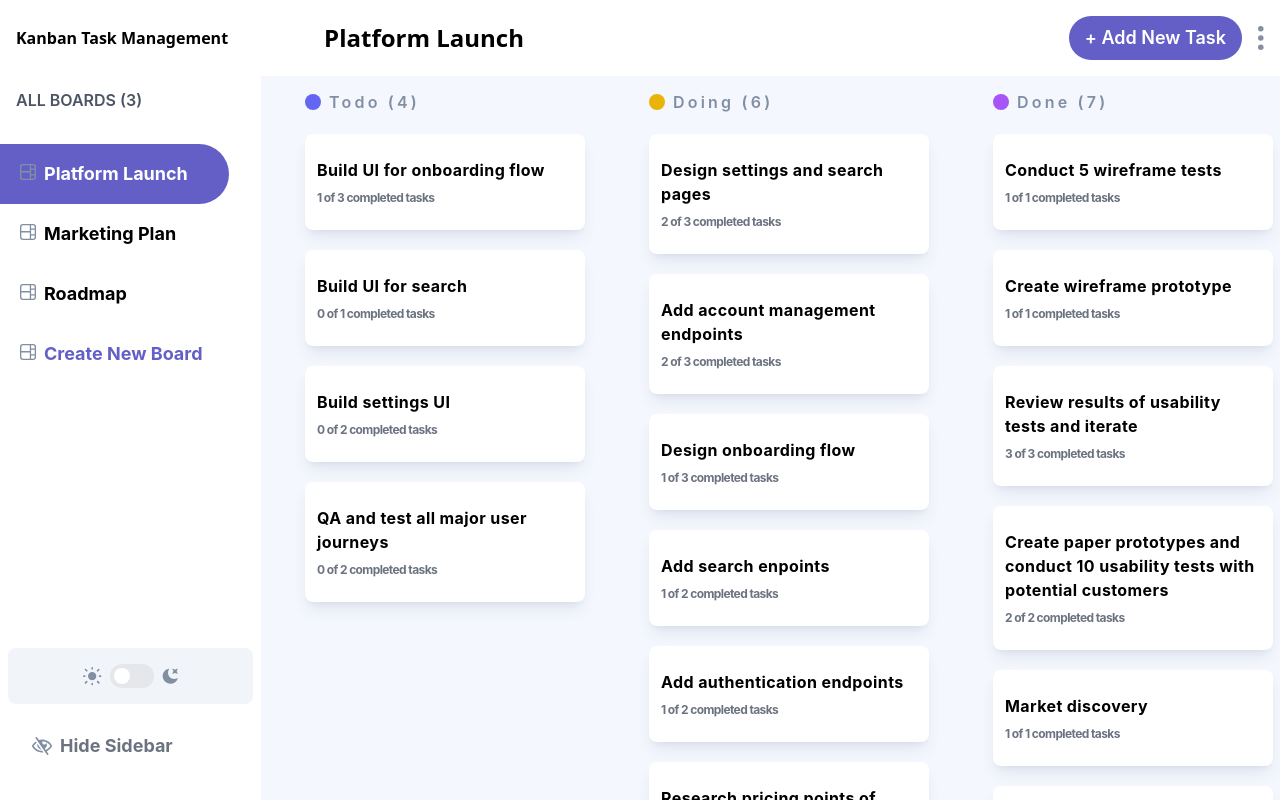
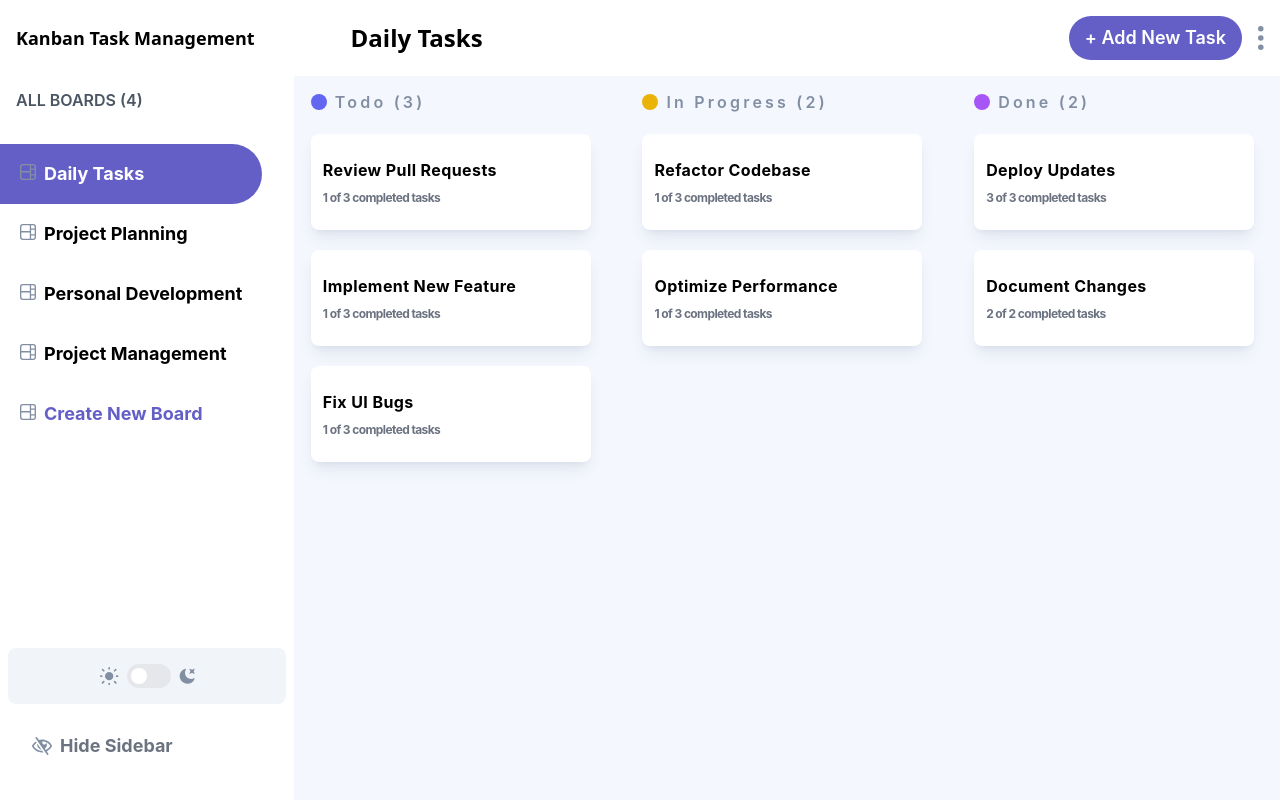
Before and after one commit to md-ziauddin/kanban-task-management-web-app, a React (Vite) app: page / in a window 1280 px wide. Built offline with nearby package versions, Linux system fonts and the light colour scheme.

Commit message:
data updated

```diff
--- a/src/components/Center.jsx
+++ b/src/components/Center.jsx
@@ -49,19 +49,19 @@ const Center = ({ boardModalOpen, setBoardModalOpen }) => {
 
       {/* Column Section */}
       {columns.length > 0 ? (
-        <>
+        <div className="flex w-full justify-around">
           {columns?.map((col, index) => (
             <Column key={index} colIndex={index} />
           ))}
-          <div
+          {/* <div
             onClick={() => {
               setIsBoardModalOpen(true);
             }}
             className=" h-screen dark:bg-[#2b2c3740] flex justify-center items-center font-bold text-2xl hover:text-[#635FC7] transition duration-300 cursor-pointer bg-[#E9EFFA] scrollbar-hide mb-2   mx-5 pt-[90px] min-w-[280px] text-[#828FA3] mt-[135px] rounded-lg "
           >
             + New Column
-          </div>
-        </>
+          </div> */}
+        </div>
       ) : (
         <>
           <EmptyBoard type="edit" />
--- a/src/components/Header.jsx
+++ b/src/components/Header.jsx
@@ -50,8 +50,11 @@ const Header = ({ boardModalOpen, setBoardModalOpen }) => {
         {/* Left Side */}
 
         <div className="flex items-center space-x-2 md:space-x-4">
-          <h3 className=" md:inline-block font-bold font-sans">
+          <h3 className="hidden md:inline-block font-bold font-sans text-lg ">
             Kanban Task Management
+          </h3>
+          <h3 className="block md:hidden font-bold font-sans text-lg">
+            K - board
           </h3>
           <div className="flex items-center">
             <h3 className="truncate max-w-[200px] md:text-2xl text-xl font-bold md:ml-20 font-sans">
--- a/src/data/data.json
+++ b/src/data/data.json
@@ -1,68 +1,65 @@
 {
   "boards": [
     {
-      "name": "Platform Launch",
+      "name": "Daily Tasks",
       "isActive": false,
       "columns": [
         {
           "name": "Todo",
           "tasks": [
             {
-              "title": "Build UI for onboarding flow",
-              "description": "",
+              "title": "Review Pull Requests",
+              "description": "Review and provide feedback on pull requests from team members.",
               "status": "Todo",
               "subtasks": [
                 {
-                  "title": "Sign up page",
+                  "title": "Review UI changes",
                   "isCompleted": true
                 },
                 {
-                  "title": "Sign in page",
+                  "title": "Check code quality",
                   "isCompleted": false
                 },
                 {
-                  "title": "Welcome page",
+                  "title": "Verify functionality",
                   "isCompleted": false
                 }
               ]
             },
             {
-              "title": "Build UI for search",
-              "description": "",
+              "title": "Implement New Feature",
+              "description": "Implement a new feature according to the provided specifications.",
               "status": "Todo",
               "subtasks": [
                 {
-                  "title": "Search page",
+                  "title": "Define feature scope",
+                  "isCompleted": true
+                },
+                {
+                  "title": "Code implementation",
+                  "isCompleted": false
+                },
+                {
+                  "title": "Test functionality",
                   "isCompleted": false
                 }
               ]
             },
             {
-              "title": "Build settings UI",
-              "description": "",
+              "title": "Fix UI Bugs",
+              "description": "Address UI bugs reported by QA or end users.",
               "status": "Todo",
               "subtasks": [
                 {
-                  "title": "Account page",
+                  "title": "Identify reported issues",
+                  "isCompleted": true
+                },
+                {
+                  "title": "Debug and fix CSS issues",
                   "isCompleted": false
                 },
                 {
-                  "title": "Billing page",
-                  "isCompleted": false
-                }
-              ]
-            },
-            {
-              "title": "QA and test all major user journeys",
-              "description": "Once we feel version one is ready, we need to rigorously test it both internally and externally to identify any major gaps.",
-              "status": "Todo",
-              "subtasks": [
-                {
-                  "title": "Internal testing",
-                  "isCompleted": false
-                },
-                {
-                  "title": "External testing",
+                  "title": "Ensure cross-browser compatibility",
                   "isCompleted": false
                 }
               ]
@@ -70,110 +67,42 @@
           ]
         },
         {
-          "name": "Doing",
+          "name": "In Progress",
           "tasks": [
             {
-              "title": "Design settings and search pages",
-              "description": "",
-              "status": "Doing",
+              "title": "Refactor Codebase",
+              "description": "Refactor existing code to improve readability and maintainability.",
+              "status": "In Progress",
               "subtasks": [
                 {
-                  "title": "Settings - Account page",
+                  "title": "Identify areas for improvement",
                   "isCompleted": true
                 },
                 {
-                  "title": "Settings - Billing page",
-                  "isCompleted": true
+                  "title": "Rewrite code segments",
+                  "isCompleted": false
                 },
                 {
-                  "title": "Search page",
+                  "title": "Run unit tests",
                   "isCompleted": false
                 }
               ]
             },
             {
-              "title": "Add account management endpoints",
-              "description": "",
-              "status": "Doing",
+              "title": "Optimize Performance",
+              "description": "Optimize application performance to improve user experience.",
+              "status": "In Progress",
               "subtasks": [
                 {
-                  "title": "Upgrade plan",
+                  "title": "Analyze performance bottlenecks",
                   "isCompleted": true
                 },
                 {
-                  "title": "Cancel plan",
-                  "isCompleted": true
-                },
-                {
-                  "title": "Update payment method",
-                  "isCompleted": false
-                }
-              ]
-            },
-            {
-              "title": "Design onboarding flow",
-              "description": "",
-              "status": "Doing",
-              "subtasks": [
-                {
-                  "title": "Sign up page",
-                  "isCompleted": true
-                },
-                {
-                  "title": "Sign in page",
+                  "title": "Implement optimizations",
                   "isCompleted": false
                 },
                 {
-                  "title": "Welcome page",
-                  "isCompleted": false
-                }
-              ]
-            },
-            {
-              "title": "Add search enpoints",
-              "description": "",
-              "status": "Doing",
-              "subtasks": [
-                {
-                  "title": "Add search endpoint",
-                  "isCompleted": true
-                },
-                {
-                  "title": "Define search filters",
-                  "isCompleted": false
-                }
-              ]
-            },
-            {
-              "title": "Add authentication endpoints",
-              "description": "",
-              "status": "Doing",
-              "subtasks": [
-                {
-                  "title": "Define user model",
-                  "isCompleted": true
-                },
-                {
-                  "title": "Add auth endpoints",
-                  "isCompleted": false
-                }
-              ]
-            },
-            {
-              "title": "Research pricing points of various competitors and trial different business models",
-              "description": "We know what we're planning to build for version one. Now we need to finalise the first pricing model we'll use. Keep iterating the subtasks until we have a coherent proposition.",
-              "status": "Doing",
-              "subtasks": [
-                {
-                  "title": "Research competitor pricing and business models",
-                  "isCompleted": true
-                },
-                {
-                  "title": "Outline a business model that works for our solution",
-                  "isCompleted": false
-                },
-                {
-                  "title": "Talk to potential customers about our proposed solution and ask for fair price expectancy",
+                  "title": "Conduct performance tests",
                   "isCompleted": false
                 }
               ]
@@ -184,98 +113,35 @@
           "name": "Done",
           "tasks": [
             {
-              "title": "Conduct 5 wireframe tests",
-              "description": "Ensure the layout continues to make sense and we have strong buy-in from potential users.",
+              "title": "Deploy Updates",
+              "description": "Deploy latest updates to production environment.",
               "status": "Done",
               "subtasks": [
                 {
-                  "title": "Complete 5 wireframe prototype tests",
+                  "title": "Perform QA checks",
+                  "isCompleted": true
+                },
+                {
+                  "title": "Schedule deployment",
+                  "isCompleted": true
+                },
+                {
+                  "title": "Monitor post-deployment",
                   "isCompleted": true
                 }
               ]
             },
             {
-              "title": "Create wireframe prototype",
-              "description": "Create a greyscale clickable wireframe prototype to test our asssumptions so far.",
+              "title": "Document Changes",
+              "description": "Document recent changes and updates for reference.",
               "status": "Done",
               "subtasks": [
                 {
-                  "title": "Create clickable wireframe prototype in Balsamiq",
-                  "isCompleted": true
-                }
-              ]
-            },
-            {
-              "title": "Review results of usability tests and iterate",
-              "description": "Keep iterating through the subtasks until we're clear on the core concepts for the app.",
-              "status": "Done",
-              "subtasks": [
-                {
-                  "title": "Meet to review notes from previous tests and plan changes",
+                  "title": "Update documentation",
                   "isCompleted": true
                 },
                 {
-                  "title": "Make changes to paper prototypes",
-                  "isCompleted": true
-                },
-                {
-                  "title": "Conduct 5 usability tests",
-                  "isCompleted": true
-                }
-              ]
-            },
-            {
-              "title": "Create paper prototypes and conduct 10 usability tests with potential customers",
-              "description": "",
-              "status": "Done",
-              "subtasks": [
-                {
-                  "title": "Create paper prototypes for version one",
-                  "isCompleted": true
-                },
-                {
-                  "title": "Complete 10 usability tests",
-                  "isCompleted": true
-                }
-              ]
-            },
-            {
-              "title": "Market discovery",
-              "description": "We need to define and refine our core product. Interviews will help us learn common pain points and help us define the strongest MVP.",
-              "status": "Done",
-              "subtasks": [
-                {
-                  "title": "Interview 10 prospective customers",
-                  "isCompleted": true
-                }
-              ]
-            },
-            {
-              "title": "Competitor analysis",
-              "description": "",
-              "status": "Done",
-              "subtasks": [
-                {
-                  "title": "Find direct and indirect competitors",
-                  "isCompleted": true
-                },
-                {
-                  "title": "SWOT analysis for each competitor",
-                  "isCompleted": true
-                }
-              ]
-            },
-            {
-              "title": "Research the market",
-              "description": "We need to get a solid overview of the market to ensure we have up-to-date estimates of market size and demand.",
-              "status": "Done",
-              "subtasks": [
-                {
-                  "title": "Write up research analysis",
-                  "isCompleted": true
-                },
-                {
-                  "title": "Calculate TAM",
+                  "title": "Share with team",
                   "isCompleted": true
                 }
               ]
@@ -285,81 +151,38 @@
       ]
     },
     {
-      "name": "Marketing Plan",
+      "name": "Project Planning",
       "isActive": false,
       "columns": [
         {
           "name": "Todo",
           "tasks": [
             {
-              "title": "Plan Product Hunt launch",
-              "description": "",
+              "title": "Define Project Scope",
+              "description": "Clearly define the scope and objectives of the project.",
               "status": "Todo",
               "subtasks": [
                 {
-                  "title": "Find hunter",
-                  "isCompleted": false
+                  "title": "Gather requirements",
+                  "isCompleted": true
                 },
                 {
-                  "title": "Gather assets",
-                  "isCompleted": false
-                },
-                {
-                  "title": "Draft product page",
-                  "isCompleted": false
-                },
-                {
-                  "title": "Notify customers",
-                  "isCompleted": false
-                },
-                {
-                  "title": "Notify network",
-                  "isCompleted": false
-                },
-                {
-                  "title": "Launch!",
-                  "isCompleted": false
+                  "title": "Document scope",
+                  "isCompleted": true
                 }
               ]
             },
             {
-              "title": "Share on Show HN",
-              "description": "",
-              "status": "",
+              "title": "Create Wireframes",
+              "description": "Develop wireframes to visualize project layout and user flow.",
+              "status": "Todo",
               "subtasks": [
                 {
-                  "title": "Draft out HN post",
-                  "isCompleted": false
+                  "title": "Sketch wireframe concepts",
+                  "isCompleted": true
                 },
                 {
-                  "title": "Get feedback and refine",
-                  "isCompleted": false
-                },
-                {
-                  "title": "Publish post",
-                  "isCompleted": false
-                }
-              ]
-            },
-            {
-              "title": "Write launch article to publish on multiple channels",
-              "description": "",
-              "status": "",
-              "subtasks": [
-                {
-                  "title": "Write article",
-                  "isCompleted": false
-                },
-                {
-                  "title": "Publish on LinkedIn",
-                  "isCompleted": false
-                },
-                {
-                  "title": "Publish on Inndie Hackers",
-                  "isCompleted": false
-                },
-                {
-                  "title": "Publish on Medium",
+                  "title": "Refine wireframes based on feedback",
                   "isCompleted": false
                 }
               ]
@@ -367,52 +190,110 @@
           ]
         },
         {
-          "name": "Doing",
-          "tasks": []
-        },
-        {
-          "name": "Done",
-          "tasks": []
-        }
-      ]
-    },
-    {
-      "name": "Roadmap",
-      "isActive": false,
-      "columns": [
-        {
-          "name": "Now",
+          "name": "In Progress",
           "tasks": [
             {
-              "title": "Launch version one",
-              "description": "",
-              "status": "",
+              "title": "Develop Frontend",
+              "description": "Implement frontend components and functionality.",
+              "status": "In Progress",
               "subtasks": [
                 {
-                  "title": "Launch privately to our waitlist",
-                  "isCompleted": false
+                  "title": "Design UI components",
+                  "isCompleted": true
                 },
                 {
-                  "title": "Launch publicly on PH, HN, etc.",
+                  "title": "Implement frontend logic",
                   "isCompleted": false
                 }
               ]
             },
             {
-              "title": "Review early feedback and plan next steps for roadmap",
-              "description": "Beyond the initial launch, we're keeping the initial roadmap completely empty. This meeting will help us plan out our next steps based on actual customer feedback.",
-              "status": "",
+              "title": "Configure Backend",
+              "description": "Set up backend infrastructure and database.",
+              "status": "In Progress",
               "subtasks": [
                 {
-                  "title": "Interview 10 customers",
-                  "isCompleted": false
+                  "title": "Set up server environment",
+                  "isCompleted": true
                 },
                 {
-                  "title": "Review common customer pain points and suggestions",
-                  "isCompleted": false
+                  "title": "Create database schema",
+                  "isCompleted": true
+                }
+              ]
+            }
+          ]
+        },
+        {
+          "name": "Done",
+          "tasks": [
+            {
+              "title": "Test Application",
+              "description": "Conduct thorough testing to ensure application functionality.",
+              "status": "Done",
+              "subtasks": [
+                {
+                  "title": "Perform unit tests",
+                  "isCompleted": true
                 },
                 {
-                  "title": "Outline next steps for our roadmap",
+                  "title": "Conduct integration tests",
+                  "isCompleted": true
+                }
+              ]
+            },
+            {
+              "title": "Deploy Application",
+              "description": "Deploy application to production environment.",
+              "status": "Done",
+              "subtasks": [
+                {
+                  "title": "Prepare deployment package",
+                  "isCompleted": true
+                },
+                {
+                  "title": "Deploy to server",
+                  "isCompleted": true
+                }
+              ]
+            }
+          ]
+        }
+      ]
+    },
+    {
+      "name": "Personal Development",
+      "isActive": false,
+      "columns": [
+        {
+          "name": "Todo",
+          "tasks": [
+            {
+              "title": "Complete Online Course",
+              "description": "Finish an online course to learn new skills.",
+              "status": "Todo",
+              "subtasks": [
+                {
+                  "title": "Watch course videos",
+                  "isCompleted": true
+                },
+                {
+                  "title": "Complete assignments",
+                  "isCompleted": false
+                }
+              ]
+            },
+            {
+              "title": "Read Technical Book",
+              "description": "Read a technical book to gain deeper understanding of a topic.",
+              "status": "Todo",
+              "subtasks": [
+                {
+                  "title": "Read chapters 1-3",
+                  "isCompleted": true
+                },
+                {
+                  "title": "Take notes",
                   "isCompleted": false
                 }
               ]
@@ -420,12 +301,163 @@
           ]
         },
         {
-          "name": "Next",
-          "tasks": []
+          "name": "In Progress",
+          "tasks": [
+            {
+              "title": "Work on Side Project",
+              "description": "Dedicate time to develop a personal side project.",
+              "status": "In Progress",
+              "subtasks": [
+                {
+                  "title": "Design project architecture",
+                  "isCompleted": true
+                },
+                {
+                  "title": "Implement core features",
+                  "isCompleted": false
+                }
+              ]
+            }
+          ]
         },
         {
-          "name": "Later",
-          "tasks": []
+          "name": "Done",
+          "tasks": [
+            {
+              "title": "Attend Tech Meetup",
+              "description": "Participate in a local tech meetup to network and learn.",
+              "status": "Done",
+              "subtasks": [
+                {
+                  "title": "RSVP for event",
+                  "isCompleted": true
+                },
+                {
+                  "title": "Attend meetup",
+                  "isCompleted": true
+                }
+              ]
+            },
+            {
+              "title": "Complete Coding Challenge",
+              "description": "Finish a coding challenge to practice problem-solving skills.",
+              "status": "Done",
+              "subtasks": [
+                {
+                  "title": "Understand problem statement",
+                  "isCompleted": true
+                },
+                {
+                  "title": "Write code solution",
+                  "isCompleted": true
+                },
+                {
+                  "title": "Test code solution",
+                  "isCompleted": true
+                }
+              ]
+            }
+          ]
+        }
+      ]
+    },
+    {
+      "name": "Project Management",
+      "isActive": false,
+      "columns": [
+        {
+          "name": "Todo",
+          "tasks": [
+            {
+              "title": "Plan Sprint Goals",
+              "description": "Define objectives and tasks for the upcoming sprint.",
+              "status": "Todo",
+              "subtasks": [
+                {
+                  "title": "Review backlog items",
+                  "isCompleted": true
+                },
+                {
+                  "title": "Estimate tasks",
+                  "isCompleted": false
+                },
+                {
+                  "title": "Prioritize tasks",
+                  "isCompleted": false
+                }
+              ]
+            },
+            {
+              "title": "Schedule Team Meeting",
+              "description": "Coordinate a meeting to discuss project progress and challenges.",
+              "status": "Todo",
+              "subtasks": [
+                {
+                  "title": "Send meeting invitation",
+                  "isCompleted": true
+                },
+                {
+                  "title": "Prepare agenda",
+                  "isCompleted": false
+                }
+              ]
+            }
+          ]
+        },
+        {
+          "name": "In Progress",
+          "tasks": [
+            {
+              "title": "Monitor Project Metrics",
+              "description": "Track project metrics and analyze performance.",
+              "status": "In Progress",
+              "subtasks": [
+                {
+                  "title": "Collect data",
+                  "isCompleted": true
+                },
+                {
+                  "title": "Analyze trends",
+                  "isCompleted": false
+                }
+              ]
+            }
+          ]
+        },
+        {
+          "name": "Done",
+          "tasks": [
+            {
+              "title": "Review Project Budget",
+              "description": "Evaluate project expenses and financial status.",
+              "status": "Done",
+              "subtasks": [
+                {
+                  "title": "Review expenses",
+                  "isCompleted": true
+                },
+                {
+                  "title": "Identify cost-saving opportunities",
+                  "isCompleted": true
+                }
+              ]
+            },
+            {
+              "title": "Prepare Project Report",
+              "description": "Create a report summarizing project progress and outcomes.",
+              "status": "Done",
+              "subtasks": [
+                {
+                  "title": "Gather data",
+                  "isCompleted": true
+                },
+                {
+                  "title": "Compile report",
+                  "isCompleted": true
+                }
+              ]
+            }
+          ]
         }
       ]
     }
```
